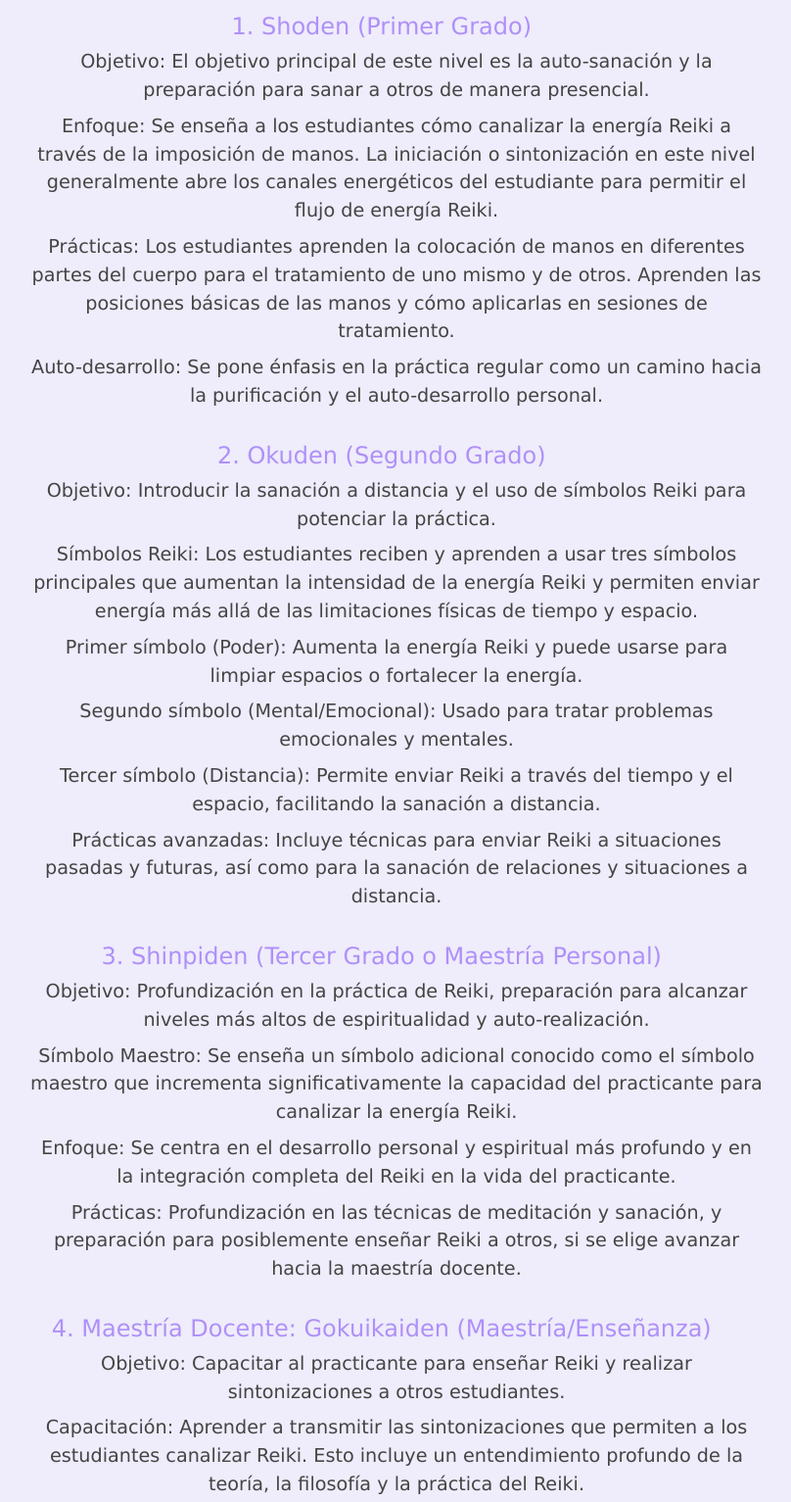
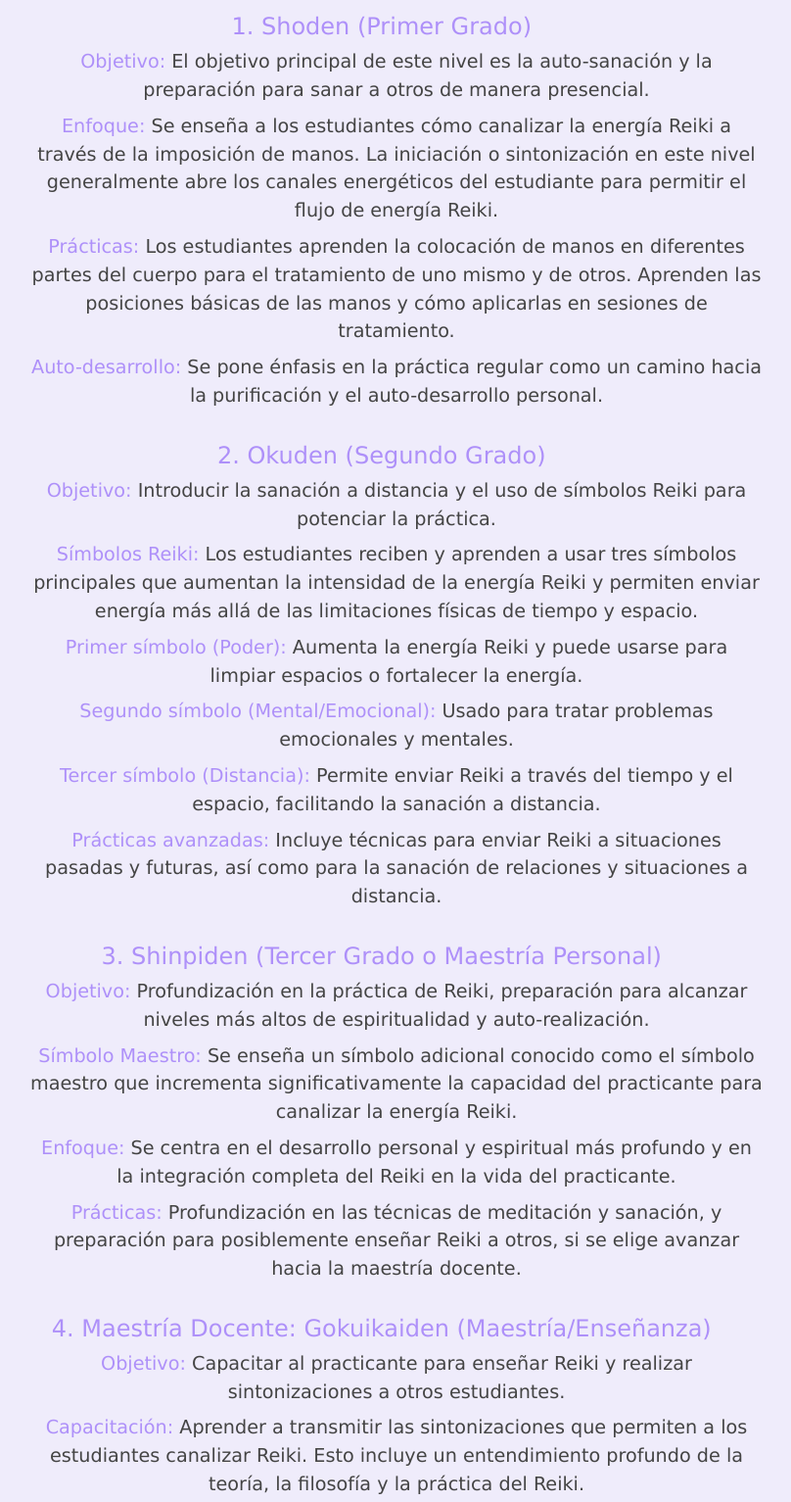
Before and after one commit to angelvalentinn/jorgereiki, an Astro site: page /reiki in a window 1280 px wide. Shown: the part 2647-4180 px from the top of the page at 98% size, without its empty margins (235-1043 px from the left). Built offline with nearby package versions, Linux system fonts and the light colour scheme; Astro itself is replaced by a stand-in of ours.

Commit message:
añado color a las definiciones

```diff
--- a/src/pages/reiki.astro
+++ b/src/pages/reiki.astro
@@ -127,80 +127,80 @@ canonical="https://reikijorge.netlify.app/reiki">
                     <div>
                         <li>Shoden (Primer Grado)</li>
                         <p>
-                            Objetivo: El objetivo principal de este nivel es la auto-sanación y la preparación para sanar a otros de manera presencial.
+                            <strong>Objetivo:</strong> El objetivo principal de este nivel es la auto-sanación y la preparación para sanar a otros de manera presencial.
                         </p>
 
                         <p>
-                            Enfoque: Se enseña a los estudiantes cómo canalizar la energía Reiki a través de la imposición de manos. La iniciación o sintonización en este nivel generalmente abre los canales energéticos del estudiante para permitir el flujo de energía Reiki.
+                            <strong>Enfoque:</strong> Se enseña a los estudiantes cómo canalizar la energía Reiki a través de la imposición de manos. La iniciación o sintonización en este nivel generalmente abre los canales energéticos del estudiante para permitir el flujo de energía Reiki.
                         </p>
 
                         <p>
-                            Prácticas: Los estudiantes aprenden la colocación de manos en diferentes partes del cuerpo para el tratamiento de uno mismo y de otros. Aprenden las posiciones básicas de las manos y cómo aplicarlas en sesiones de tratamiento.
+                            <strong>Prácticas:</strong> Los estudiantes aprenden la colocación de manos en diferentes partes del cuerpo para el tratamiento de uno mismo y de otros. Aprenden las posiciones básicas de las manos y cómo aplicarlas en sesiones de tratamiento.
                         </p>
 
                         <p>
-                            Auto-desarrollo: Se pone énfasis en la práctica regular como un camino hacia la purificación y el auto-desarrollo personal.
+                            <strong>Auto-desarrollo:</strong> Se pone énfasis en la práctica regular como un camino hacia la purificación y el auto-desarrollo personal.
                         </p>
                     </div>
 
                     <div>
                         <li>Okuden (Segundo Grado)</li>
                         <p>
-                            Objetivo: Introducir la sanación a distancia y el uso de símbolos Reiki para potenciar la práctica.
+                            <strong>Objetivo:</strong> Introducir la sanación a distancia y el uso de símbolos Reiki para potenciar la práctica.
                         </p>
 
                         <p>
-                            Símbolos Reiki: Los estudiantes reciben y aprenden a usar tres símbolos principales que aumentan la intensidad de la energía Reiki y permiten enviar energía más allá de las limitaciones físicas de tiempo y espacio.
+                            <strong>Símbolos Reiki:</strong> Los estudiantes reciben y aprenden a usar tres símbolos principales que aumentan la intensidad de la energía Reiki y permiten enviar energía más allá de las limitaciones físicas de tiempo y espacio.
                         </p>
 
                         <p>
-                            Primer símbolo (Poder): Aumenta la energía Reiki y puede usarse para limpiar espacios o fortalecer la energía.
+                            <strong>Primer símbolo (Poder):</strong> Aumenta la energía Reiki y puede usarse para limpiar espacios o fortalecer la energía.
                         </p>
 
                         <p>
-                            Segundo símbolo (Mental/Emocional): Usado para tratar problemas emocionales y mentales.
+                            <strong>Segundo símbolo (Mental/Emocional):</strong> Usado para tratar problemas emocionales y mentales.
                         </p>
 
                         <p>
-                            Tercer símbolo (Distancia): Permite enviar Reiki a través del tiempo y el espacio, facilitando la sanación a distancia.
+                            <strong>Tercer símbolo (Distancia):</strong> Permite enviar Reiki a través del tiempo y el espacio, facilitando la sanación a distancia.
                         </p>
 
                         <p>
-                            Prácticas avanzadas: Incluye técnicas para enviar Reiki a situaciones pasadas y futuras, así como para la sanación de relaciones y situaciones a distancia.
+                            <strong>Prácticas avanzadas:</strong> Incluye técnicas para enviar Reiki a situaciones pasadas y futuras, así como para la sanación de relaciones y situaciones a distancia.
                         </p>
                     </div>
 
                     <div>
                         <li>Shinpiden (Tercer Grado o Maestría Personal)</li>
                         <p>
-                            Objetivo: Profundización en la práctica de Reiki, preparación para alcanzar niveles más altos de espiritualidad y auto-realización.
+                            <strong>Objetivo:</strong> Profundización en la práctica de Reiki, preparación para alcanzar niveles más altos de espiritualidad y auto-realización.
                         </p>
 
                         <p>
-                            Símbolo Maestro: Se enseña un símbolo adicional conocido como el símbolo maestro que incrementa significativamente la capacidad del practicante para canalizar la energía Reiki.
+                            <strong>Símbolo Maestro:</strong> Se enseña un símbolo adicional conocido como el símbolo maestro que incrementa significativamente la capacidad del practicante para canalizar la energía Reiki.
                         </p>
 
                         <p>
-                            Enfoque: Se centra en el desarrollo personal y espiritual más profundo y en la integración completa del Reiki en la vida del practicante.
+                            <strong>Enfoque:</strong> Se centra en el desarrollo personal y espiritual más profundo y en la integración completa del Reiki en la vida del practicante.
                         </p>
 
                         <p>
-                            Prácticas: Profundización en las técnicas de meditación y sanación, y preparación para posiblemente enseñar Reiki a otros, si se elige avanzar hacia la maestría docente.
+                            <strong>Prácticas:</strong> Profundización en las técnicas de meditación y sanación, y preparación para posiblemente enseñar Reiki a otros, si se elige avanzar hacia la maestría docente.
                         </p>
                     </div>
 
                     <div>
                         <li>Maestría Docente: Gokuikaiden (Maestría/Enseñanza)</li>
                         <p>
-                            Objetivo: Capacitar al practicante para enseñar Reiki y realizar sintonizaciones a otros estudiantes.
+                            <strong>Objetivo:</strong> Capacitar al practicante para enseñar Reiki y realizar sintonizaciones a otros estudiantes.
                         </p>
 
                         <p>
-                            Capacitación: Aprender a transmitir las sintonizaciones que permiten a los estudiantes canalizar Reiki. Esto incluye un entendimiento profundo de la teoría, la filosofía y la práctica del Reiki.
+                            <strong>Capacitación:</strong> Aprender a transmitir las sintonizaciones que permiten a los estudiantes canalizar Reiki. Esto incluye un entendimiento profundo de la teoría, la filosofía y la práctica del Reiki.
                         </p>
 
                         <p>
-                            Rol: Convertirse en un maestro de Reiki implica no solo una profunda comprensión y práctica del Reiki, sino también habilidades para guiar a otros en su camino de sanación y crecimiento espiritual.
+                            <strong>Rol:</strong> Convertirse en un maestro de Reiki implica no solo una profunda comprensión y práctica del Reiki, sino también habilidades para guiar a otros en su camino de sanación y crecimiento espiritual.
                         </p>
                     </div>
 
@@ -246,6 +246,7 @@ canonical="https://reikijorge.netlify.app/reiki">
                     display: flex;
                     flex-direction: column;
                     gap: 2rem;
+
                 }
 
                 .cinco-principios-ul {
@@ -257,6 +258,7 @@ canonical="https://reikijorge.netlify.app/reiki">
                         color: var(--clr-black);
                     }
                 }
+
 
             }
 
```
